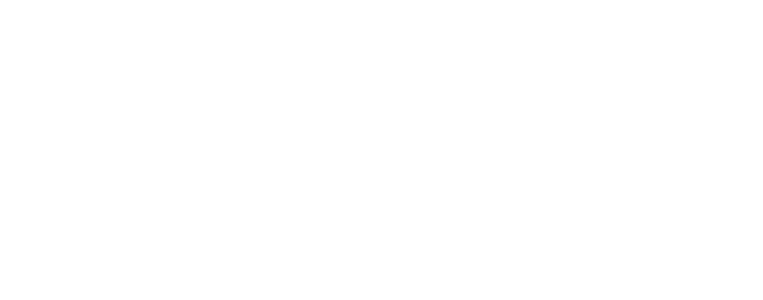
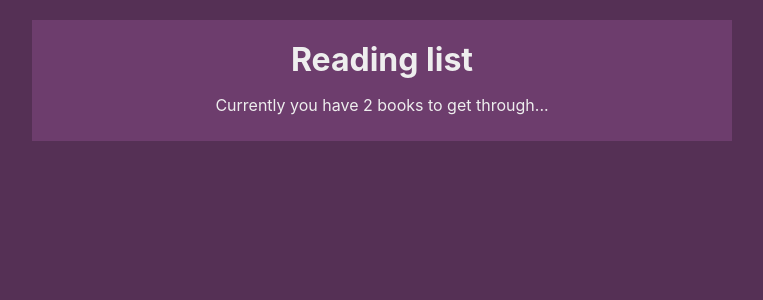
Before and after one commit to Duckjaniels/React_context_hooks, a React (Create React App) app in the folder booklist/: page / in a window 1280 px wide. Shown: the top 300 px of the page, without its empty margins (258-1021 px from the left). Built offline with nearby package versions, Linux system fonts and the light colour scheme.

Commit message:
Creating component Navbar with content and styling index file

```diff
--- a/booklist/src/App.css
+++ /dev/null
@@ -1,38 +0,0 @@
-.App {
-  text-align: center;
-}
-
-.App-logo {
-  height: 40vmin;
-  pointer-events: none;
-}
-
-@media (prefers-reduced-motion: no-preference) {
-  .App-logo {
-    animation: App-logo-spin infinite 20s linear;
-  }
-}
-
-.App-header {
-  background-color: #282c34;
-  min-height: 100vh;
-  display: flex;
-  flex-direction: column;
-  align-items: center;
-  justify-content: center;
-  font-size: calc(10px + 2vmin);
-  color: white;
-}
-
-.App-link {
-  color: #61dafb;
-}
-
-@keyframes App-logo-spin {
-  from {
-    transform: rotate(0deg);
-  }
-  to {
-    transform: rotate(360deg);
-  }
-}
--- a/booklist/src/App.js
+++ b/booklist/src/App.js
@@ -1,10 +1,12 @@
-import "./App.css";
 import BookContextProvider from "./contexts/BookContext";
+import NavBar from "./components/NavBar";
 
 function App() {
   return (
     <div className="App">
-      <BookContextProvider></BookContextProvider>
+      <BookContextProvider>
+        <NavBar />
+      </BookContextProvider>
     </div>
   );
 }
--- /dev/null
+++ b/booklist/src/components/NavBar.js
@@ -0,0 +1,13 @@
+import React, { useContext } from "react";
+import { BookContext } from "../contexts/BookContext";
+
+const NavBar = () => {
+  const { books } = useContext(BookContext);
+  return (
+    <div className="navbar">
+      <h1>Reading list</h1>
+      <p>Currently you have {books.length} books to get through...</p>
+    </div>
+  );
+};
+export default NavBar;
--- /dev/null
+++ b/booklist/src/index.css
@@ -0,0 +1,27 @@
+body {
+  margin: 0;
+  font-family: -apple-system, BlinkMacSystemFont, "Segoe UI", "Roboto", "Oxygen",
+  "Ubuntu", "Cantarell", "Fira Sans", "Droid Sans", "Helvetica Neue",
+  sans-serif;
+  -webkit-font-smoothing: antialiased;
+  -moz-osx-font-smoothing: grayscale;
+  background: #553055;
+}
+
+.App {
+  background: #4c2a4c;
+  margin: 20px auto;
+  width: 90%;
+  max-width: 700px;
+  color: #eee;
+}
+
+.navbar {
+  padding: 10px 20px;
+  text-align: center;
+  background: #6d3d6d;
+}
+
+.navbar h1 {
+  margin: 10px 0;
+}
--- a/booklist/src/index.js
+++ b/booklist/src/index.js
@@ -1,6 +1,7 @@
 import React from "react";
 import ReactDOM from "react-dom/client";
 import App from "./App";
+import "./index.css";
 
 const root = ReactDOM.createRoot(document.getElementById("root"));
 root.render(
```
Also changed, not shown: booklist/src/components/BookDetails.js (added), booklist/src/components/BookForm.js (added), booklist/src/components/BookList.js (added).
